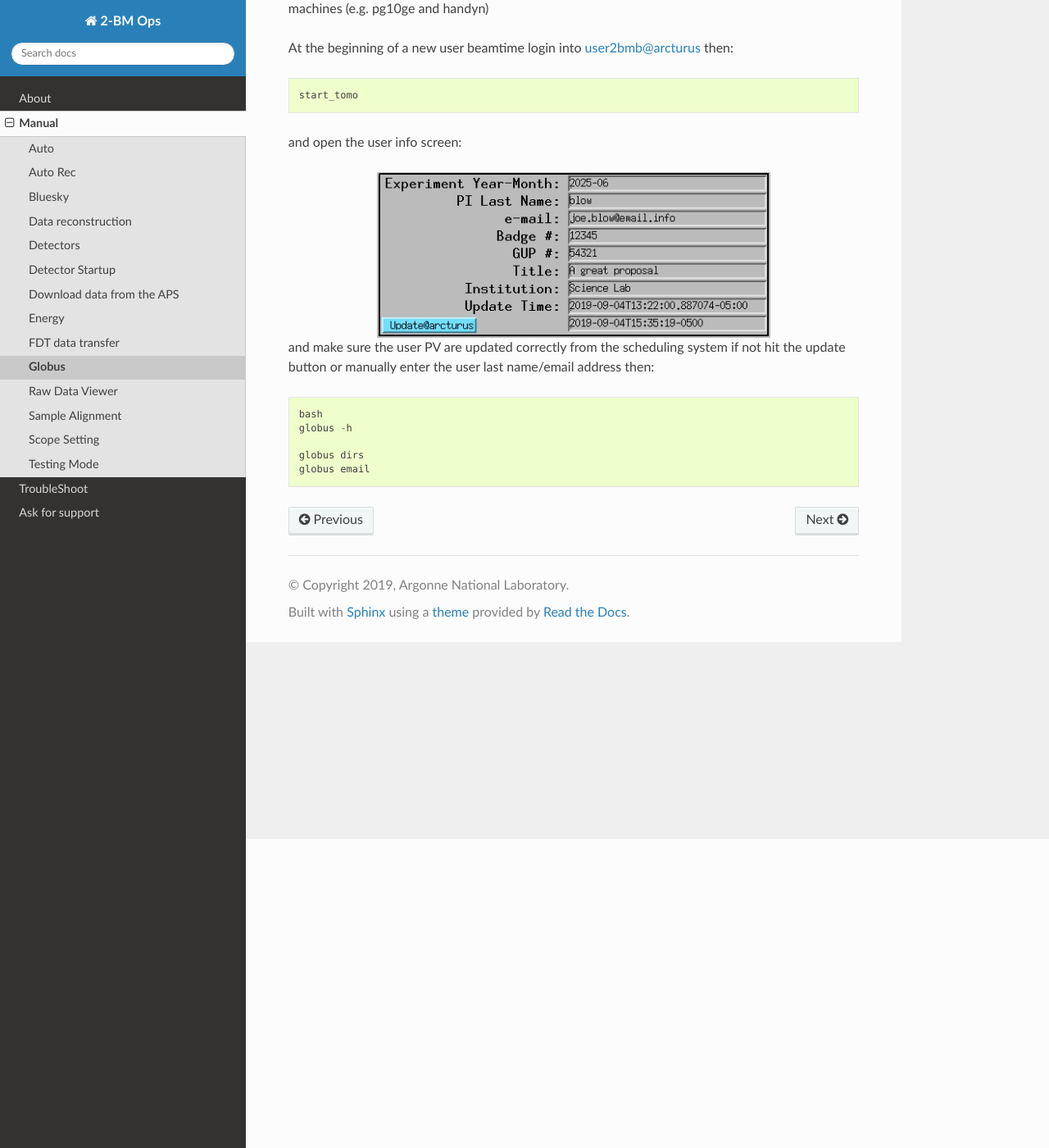
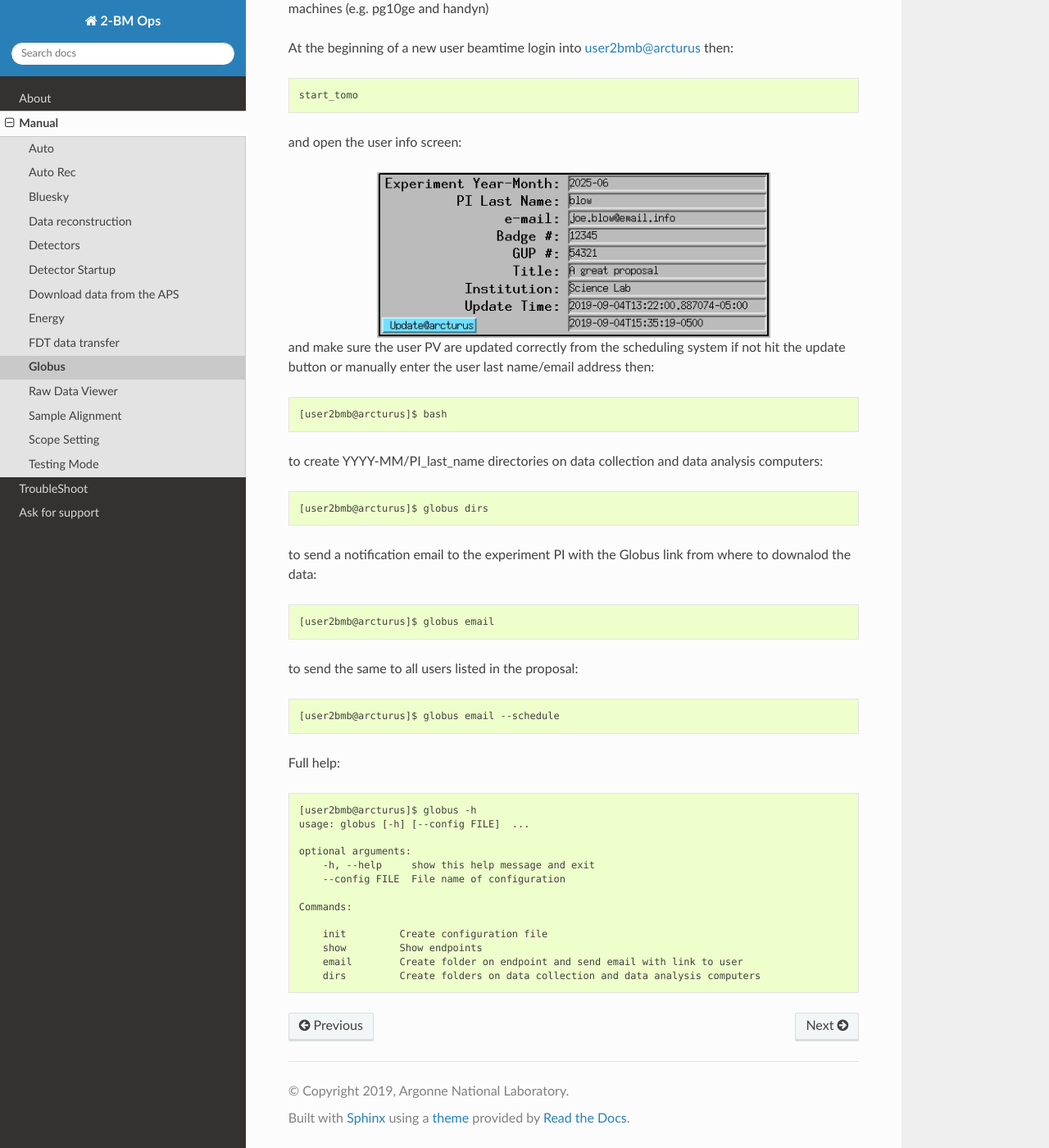
Before and after one commit to xray-imaging/2bm-docs, a Sphinx documentation site: the page built from docs/source/manual/item_010.rst, in a window 1280 px wide and 1400 px high, scrolled down 377 px. Shown: the whole window at 82% size. Built offline with Sphinx 7.4.7 and the Read the Docs theme 2.0.0, drawn with Linux system fonts in a browser that asks for light colours.

Commit message:
update docs

```diff
--- a/docs/source/manual/item_010.rst
+++ b/docs/source/manual/item_010.rst
@@ -20,8 +20,33 @@ and open the user info screen:
 
 and make sure the user PV are updated correctly from the scheduling system if not hit the update button or manually enter the user last name/email address then::
 
-    bash
-    globus -h
+    [user2bmb@arcturus]$ bash
 
-    globus dirs
-    globus email
+to create YYYY-MM/PI_last_name directories on data collection and data analysis computers::
+
+    [user2bmb@arcturus]$ globus dirs
+
+to send a notification email to the experiment PI with the Globus link from where to downalod the data::
+
+    [user2bmb@arcturus]$ globus email
+
+to send the same to all users listed in the proposal::
+
+    [user2bmb@arcturus]$ globus email --schedule
+
+
+Full help::
+
+    [user2bmb@arcturus]$ globus -h
+    usage: globus [-h] [--config FILE]  ...
+
+    optional arguments:
+        -h, --help     show this help message and exit
+        --config FILE  File name of configuration
+
+    Commands:
+
+        init         Create configuration file
+        show         Show endpoints
+        email        Create folder on endpoint and send email with link to user
+        dirs         Create folders on data collection and data analysis computers
```
